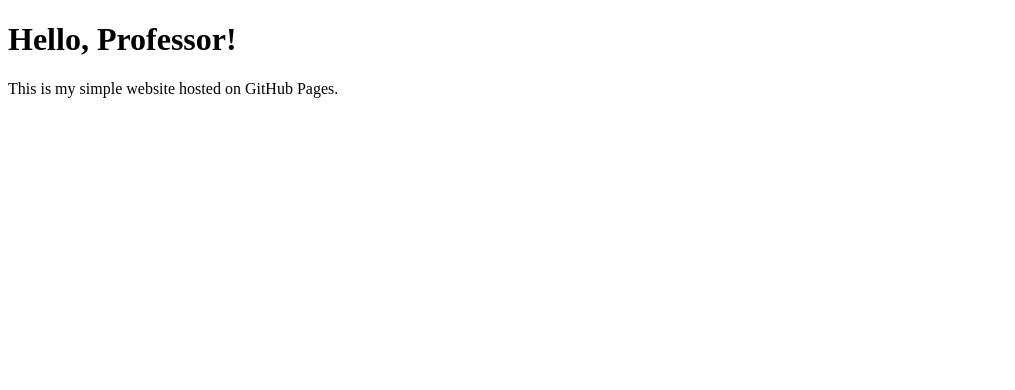
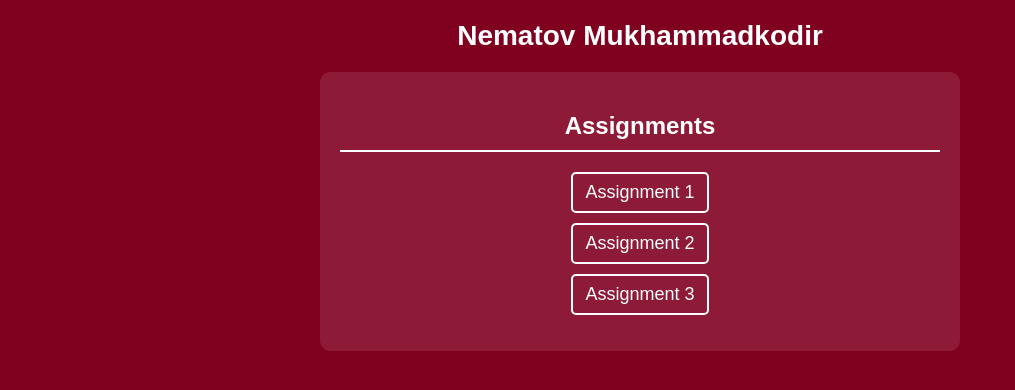
Before and after one commit to Nematov-Muhammadqodir/global-logistics, a plain HTML site: page index.html in a window 1280 px wide. Shown: the whole page, without its empty margins (0-1015 px from the left). Drawn offline with Linux system fonts and the light colour scheme.

Commit message:
next level

```diff
--- a/index.html
+++ b/index.html
@@ -3,10 +3,64 @@
 <head>
     <meta charset="UTF-8">
     <meta name="viewport" content="width=device-width, initial-scale=1.0">
-    <title>My GitHub Page</title>
+    <title>Nematov Mukhammadkodir - Assignments</title>
+    <style>
+        body {
+            font-family: Arial, sans-serif;
+            background-color: #800020; /* Burgundy */
+            color: white;
+            text-align: center;
+            margin: 0;
+            padding: 0;
+        }
+        header {
+            padding: 20px;
+            font-size: 28px;
+            font-weight: bold;
+        }
+        .container {
+            max-width: 600px;
+            margin: auto;
+            padding: 20px;
+            background: rgba(255, 255, 255, 0.1);
+            border-radius: 10px;
+        }
+        h2 {
+            border-bottom: 2px solid white;
+            padding-bottom: 10px;
+        }
+        ul {
+            list-style: none;
+            padding: 0;
+        }
+        ul li {
+            margin: 10px 0;
+        }
+        a {
+            color: white;
+            text-decoration: none;
+            font-size: 18px;
+            border: 2px solid white;
+            padding: 8px 12px;
+            border-radius: 5px;
+            display: inline-block;
+            transition: 0.3s;
+        }
+        a:hover {
+            background: white;
+            color: #800020;
+        }
+    </style>
 </head>
 <body>
-    <h1>Hello, Professor!</h1>
-    <p>This is my simple website hosted on GitHub Pages.</p>
+    <header>Nematov Mukhammadkodir</header>
+    <div class="container">
+        <h2>Assignments</h2>
+        <ul>
+            <li><a href="#">Assignment 1</a></li>
+            <li><a href="#">Assignment 2</a></li>
+            <li><a href="#">Assignment 3</a></li>
+        </ul>
+    </div>
 </body>
 </html>
```
